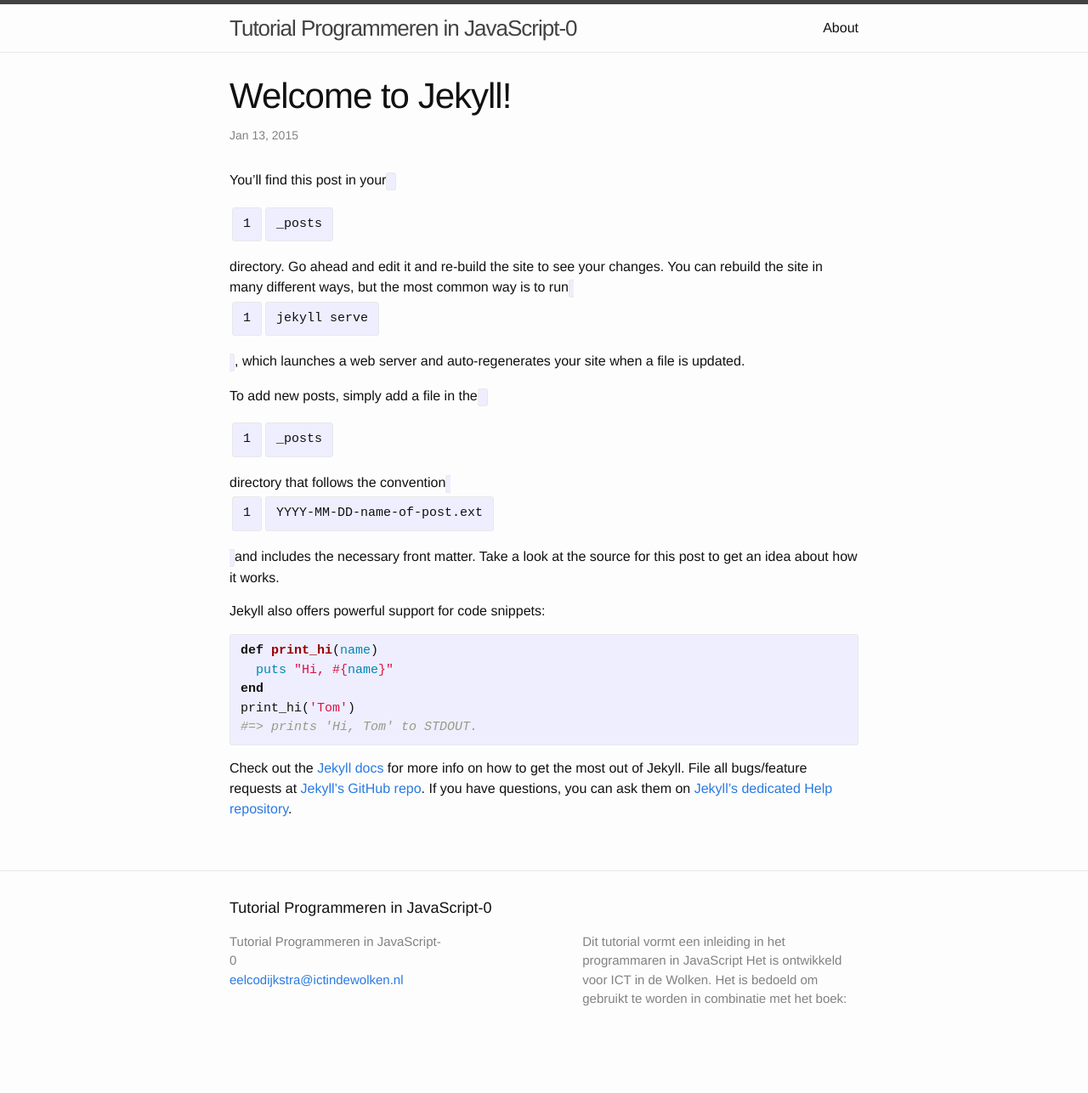
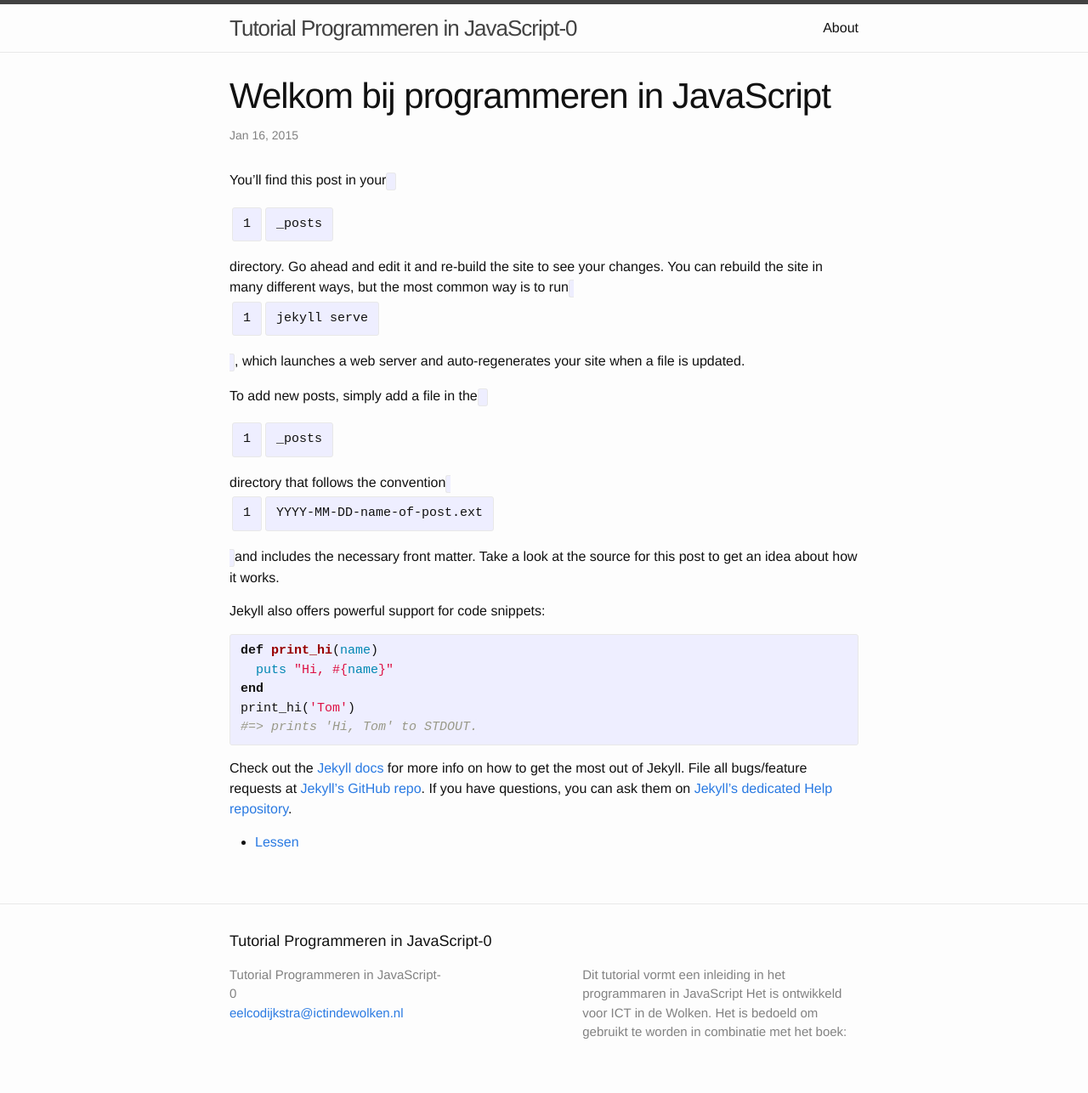
Before and after one commit to eelcodijkstra/pjs0, a Jekyll site: the page built from _posts/2015-01-13-welcome-to-jekyll.markdown, in a window 1280 px wide. Shown: the whole page at 85% size. Built offline with Jekyll 4.4.1, drawn with Linux system fonts in a browser that asks for light colours; before the commit the page ends 1247 px from its top, so only the background shows below that.

Commit message:
Update 2015-01-13-welcome-to-jekyll.markdown

```diff
--- a/_posts/2015-01-13-welcome-to-jekyll.markdown
+++ b/_posts/2015-01-13-welcome-to-jekyll.markdown
@@ -1,8 +1,7 @@
 ---
 layout: post
-title:  "Welcome to Jekyll!"
-date:   2015-01-13 20:12:06
-categories: jekyll update
+title:  "Welkom bij programmeren in JavaScript"
+date:   2015-01-16
 ---
 You’ll find this post in your `_posts` directory. Go ahead and edit it and re-build the site to see your changes. You can rebuild the site in many different ways, but the most common way is to run `jekyll serve`, which launches a web server and auto-regenerates your site when a file is updated.
 
@@ -20,6 +19,8 @@ print_hi('Tom')
 
 Check out the [Jekyll docs][jekyll] for more info on how to get the most out of Jekyll. File all bugs/feature requests at [Jekyll’s GitHub repo][jekyll-gh]. If you have questions, you can ask them on [Jekyll’s dedicated Help repository][jekyll-help].
 
+* [Lessen](frame.html)
+
 [jekyll]:      http://jekyllrb.com
 [jekyll-gh]:   https://github.com/jekyll/jekyll
 [jekyll-help]: https://github.com/jekyll/jekyll-help
```
